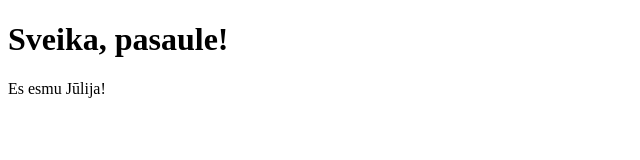
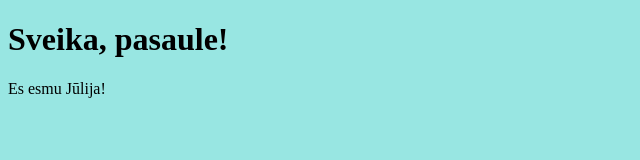
Before and after one commit to mintiden/prog-1-git, a plain HTML site: page index.html in a window 1280 px wide. Shown: the whole page, without its empty margins (0-640 px from the left). Drawn offline with Linux system fonts and the light colour scheme.

Commit message:
Pievienots index.html

```diff
--- a/index.html
+++ b/index.html
@@ -5,6 +5,12 @@
         <meta name = "viewport" content = "word">
         <title> Mana pirmā lapa! </title>
         </head>
+        <style>
+
+        body {
+            background-color: #98e6e2;
+        }
+        </style>
         <body>
             <h1>Sveika, pasaule! </h1>
             <p>Es esmu Jūlija!</p>
```
